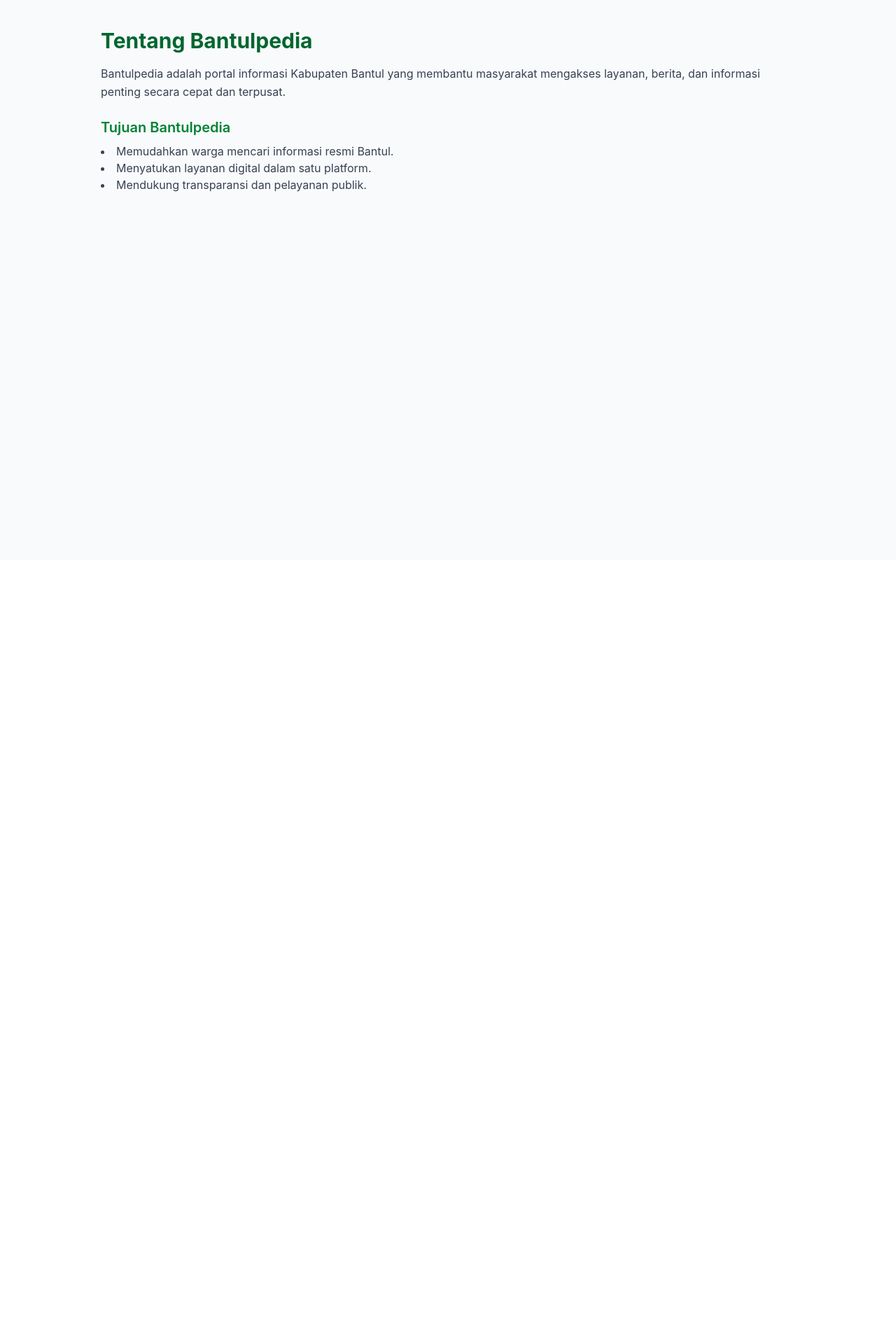
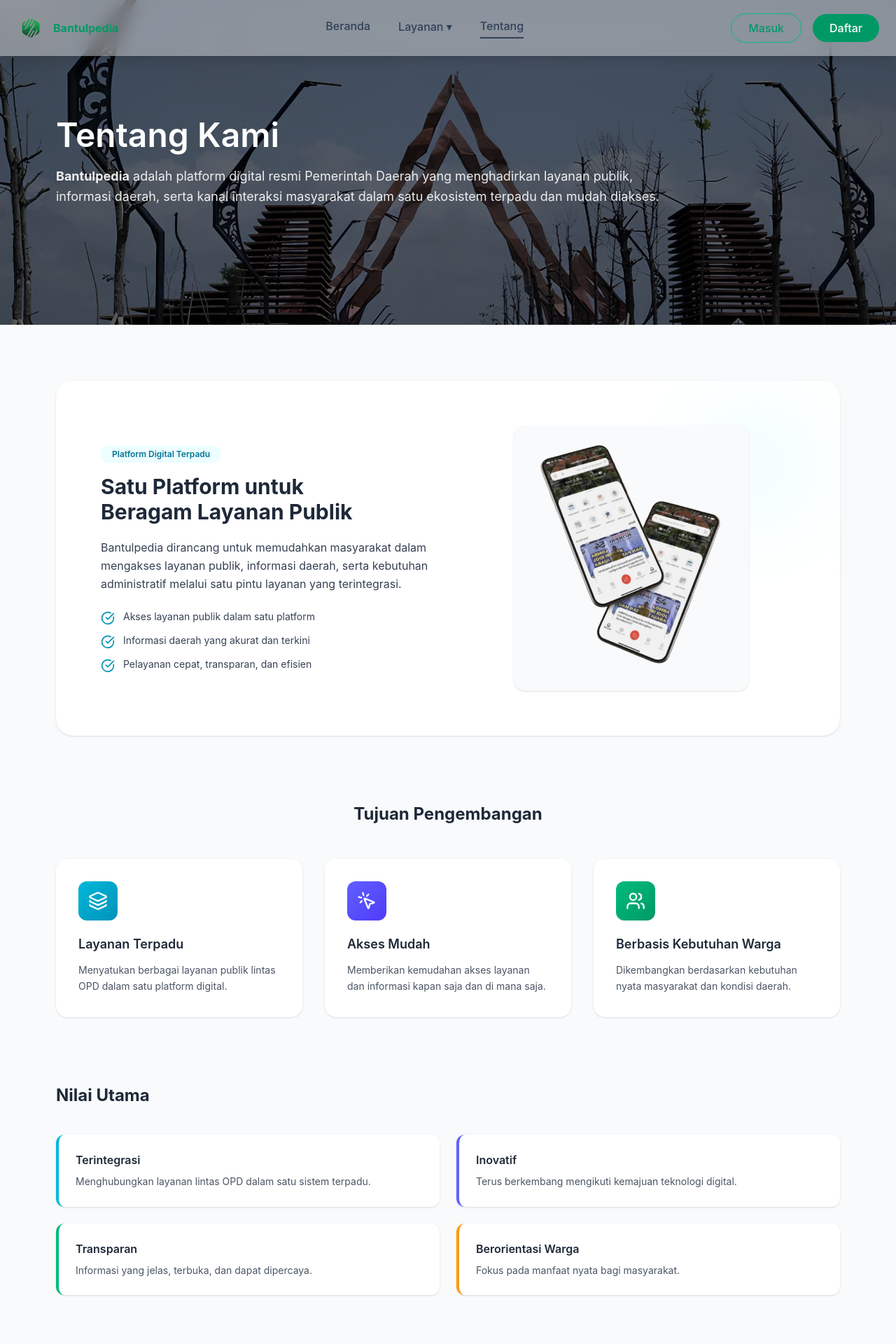
Before and after one commit to ulfhiraa/bantulpedia-website, a React (Vite) app: page /tentang in a window 1280 px wide. Shown: the top 1920 px of the page at 70% size. Before the commit the page ends 800 px from the top, so only its background shows below. Built offline with nearby package versions, Linux system fonts and the light colour scheme.

Commit message:
membuat halaman tentang

```diff
--- a/src/pages/Tentang.jsx
+++ b/src/pages/Tentang.jsx
@@ -1,28 +1,214 @@
-// src/pages/Tentang.jsx
-export default function Tentang() {
+import React from "react";
+import Navbar from "../components/Navbar";
+import Footer from "../components/Footer";
+import heroBg from "../assets/pandansimo1.jpg";
+import logo from "../assets/phones.png";
+
+import {
+  Layers,
+  MousePointerClick,
+  Users,
+  ShieldCheck,
+  CheckCircle,
+} from "lucide-react";
+
+export default function TentangKami() {
   return (
-    <div className="min-h-screen bg-gray-50">
-      <main className="max-w-5xl mx-auto px-4 py-10">
-        <h1 className="text-3xl font-bold mb-4 text-green-800">
-          Tentang Bantulpedia
-        </h1>
-        <p className="text-gray-700 leading-relaxed mb-4">
-          Bantulpedia adalah portal informasi Kabupaten Bantul yang
-          membantu masyarakat mengakses layanan, berita, dan informasi
-          penting secara cepat dan terpusat.
-        </p>
+    <div className="min-h-screen flex flex-col bg-gray-50">
+      <Navbar />
 
-        <section className="mt-6 space-y-2">
-          <h2 className="text-xl font-semibold text-green-700">
-            Tujuan Bantulpedia
-          </h2>
-          <ul className="list-disc list-inside text-gray-700">
-            <li>Memudahkan warga mencari informasi resmi Bantul.</li>
-            <li>Menyatukan layanan digital dalam satu platform.</li>
-            <li>Mendukung transparansi dan pelayanan publik.</li>
-          </ul>
-        </section>
+      {/* ================= HERO – CLEAN & ELEGANT ================= */}
+      <section className="relative h-[52vh] md:h-[58vh] flex items-center">
+        {/* Background */}
+        <div
+          className="absolute inset-0 bg-cover bg-center"
+          style={{ backgroundImage: `url(${heroBg})` }}
+        />
+        <div className="absolute inset-0 bg-black/60" />
+
+        {/* Content */}
+        <div className="relative z-10 w-full">
+          <div className="max-w-6xl mx-auto px-4">
+            <div className="max-w-4xl text-white">
+              <h1 className="text-4xl md:text-5xl font-semibold mb-5">
+                Tentang Kami
+              </h1>
+
+              <p className="text-white/90 text-base md:text-lg leading-relaxed">
+                <strong>Bantulpedia</strong> adalah platform digital resmi
+                Pemerintah Daerah yang menghadirkan layanan publik,
+                informasi daerah, serta kanal interaksi masyarakat
+                dalam satu ekosistem terpadu dan mudah diakses.
+              </p>
+            </div>
+          </div>
+        </div>
+      </section>
+
+      {/* ================= CONTENT (TIDAK DIUBAH) ================= */}
+      <main className="flex-1">
+        <div className="max-w-6xl mx-auto px-4 py-20 space-y-24">
+
+          {/* ================= PLATFORM HIGHLIGHT ================= */}
+          <section>
+            <div className="bg-white rounded-3xl shadow-sm p-12 md:p-16">
+              <div className="grid md:grid-cols-2 gap-14 items-center">
+
+                {/* TEXT */}
+                <div>
+                  <span className="inline-block mb-4 px-4 py-1 rounded-full bg-cyan-50 text-cyan-700 text-xs font-semibold">
+                    Platform Digital Terpadu
+                  </span>
+
+                  <h2 className="text-2xl md:text-3xl font-bold mb-5 text-gray-800">
+                    Satu Platform untuk <br />
+                    Beragam Layanan Publik
+                  </h2>
+
+                  <p className="text-gray-700 leading-relaxed mb-6">
+                    Bantulpedia dirancang untuk memudahkan masyarakat
+                    dalam mengakses layanan publik, informasi daerah,
+                    serta kebutuhan administratif melalui satu pintu
+                    layanan yang terintegrasi.
+                  </p>
+
+                  <ul className="space-y-3">
+                    {[
+                      "Akses layanan publik dalam satu platform",
+                      "Informasi daerah yang akurat dan terkini",
+                      "Pelayanan cepat, transparan, dan efisien",
+                    ].map((item, i) => (
+                      <li key={i} className="flex gap-3">
+                        <CheckCircle className="w-5 h-5 text-cyan-600 mt-0.5" />
+                        <span className="text-gray-700 text-sm">
+                          {item}
+                        </span>
+                      </li>
+                    ))}
+                  </ul>
+                </div>
+
+                {/* IMAGE */}
+                <div className="relative flex justify-center">
+                  <div className="absolute -top-6 -right-6 w-40 h-40 bg-cyan-50 rounded-full blur-3xl" />
+                  <div className="relative bg-gray-50 rounded-2xl p-6 shadow">
+                    <img
+                      src={logo}
+                      alt="Tampilan Aplikasi Bantulpedia"
+                      className="w-64 md:w-72"
+                    />
+                  </div>
+                </div>
+
+              </div>
+            </div>
+          </section>
+
+          {/* ================= PURPOSE ================= */}
+          <section>
+            <h2 className="text-2xl font-bold mb-12 text-center text-gray-800">
+              Tujuan Pengembangan
+            </h2>
+
+            <div className="grid md:grid-cols-3 gap-8">
+              {[
+                {
+                  icon: Layers,
+                  title: "Layanan Terpadu",
+                  desc: "Menyatukan berbagai layanan publik lintas OPD dalam satu platform digital.",
+                  color: "from-cyan-500 to-cyan-600",
+                },
+                {
+                  icon: MousePointerClick,
+                  title: "Akses Mudah",
+                  desc: "Memberikan kemudahan akses layanan dan informasi kapan saja dan di mana saja.",
+                  color: "from-indigo-500 to-indigo-600",
+                },
+                {
+                  icon: Users,
+                  title: "Berbasis Kebutuhan Warga",
+                  desc: "Dikembangkan berdasarkan kebutuhan nyata masyarakat dan kondisi daerah.",
+                  color: "from-emerald-500 to-emerald-600",
+                },
+              ].map((item, i) => {
+                const Icon = item.icon;
+                return (
+                  <div
+                    key={i}
+                    className="bg-white rounded-2xl p-8 shadow-sm hover:shadow-lg transition"
+                  >
+                    <div
+                      className={`w-14 h-14 rounded-xl bg-gradient-to-br ${item.color} flex items-center justify-center mb-5`}
+                    >
+                      <Icon className="w-7 h-7 text-white" />
+                    </div>
+                    <h3 className="font-semibold text-lg mb-3 text-gray-800">
+                      {item.title}
+                    </h3>
+                    <p className="text-gray-600 text-sm leading-relaxed">
+                      {item.desc}
+                    </p>
+                  </div>
+                );
+              })}
+            </div>
+          </section>
+
+          {/* ================= CORE VALUES ================= */}
+          <section>
+            <h2 className="text-2xl font-bold mb-10 text-gray-800">
+              Nilai Utama
+            </h2>
+
+            <div className="grid md:grid-cols-2 gap-6">
+              {[
+                ["Terintegrasi", "Menghubungkan layanan lintas OPD dalam satu sistem terpadu.", "border-cyan-500"],
+                ["Inovatif", "Terus berkembang mengikuti kemajuan teknologi digital.", "border-indigo-500"],
+                ["Transparan", "Informasi yang jelas, terbuka, dan dapat dipercaya.", "border-emerald-500"],
+                ["Berorientasi Warga", "Fokus pada manfaat nyata bagi masyarakat.", "border-amber-500"],
+              ].map(([title, desc, color], i) => (
+                <div
+                  key={i}
+                  className={`bg-white rounded-xl p-6 shadow-sm border-l-4 ${color}`}
+                >
+                  <h3 className="font-semibold mb-2 text-gray-800">
+                    {title}
+                  </h3>
+                  <p className="text-gray-600 text-sm leading-relaxed">
+                    {desc}
+                  </p>
+                </div>
+              ))}
+            </div>
+          </section>
+
+          {/* ================= COMMITMENT ================= */}
+          <section>
+            <div className="bg-gradient-to-br from-gray-100 to-white rounded-3xl p-14 text-center shadow-sm">
+              <div className="w-16 h-1 bg-cyan-500 mx-auto mb-6 rounded-full" />
+
+              <div className="w-14 h-14 mx-auto mb-5 rounded-full bg-cyan-50 flex items-center justify-center">
+                <ShieldCheck className="w-7 h-7 text-cyan-600" />
+              </div>
+
+              <h2 className="text-2xl font-bold mb-4 text-gray-800">
+                Komitmen Kami
+              </h2>
+
+              <p className="max-w-3xl mx-auto text-gray-700 leading-relaxed">
+                Kami berkomitmen untuk terus mengembangkan Bantulpedia
+                sebagai bagian dari transformasi digital daerah guna
+                mendukung tata kelola pemerintahan yang baik, pelayanan
+                publik yang inklusif, serta peningkatan kualitas hidup
+                masyarakat secara berkelanjutan.
+              </p>
+            </div>
+          </section>
+
+        </div>
       </main>
+
+      <Footer />
     </div>
   );
 }
```
